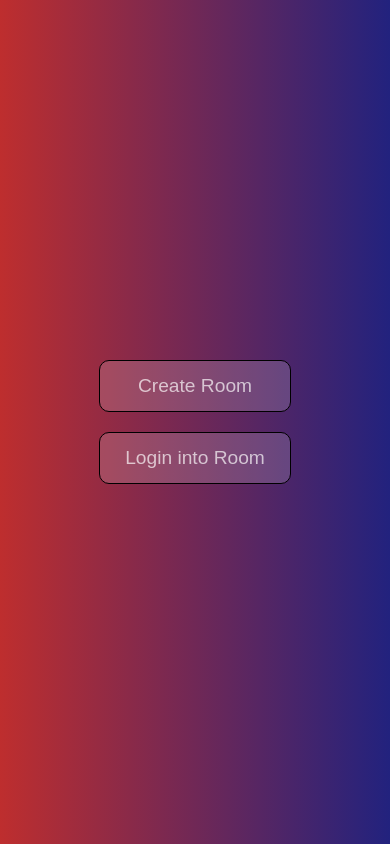
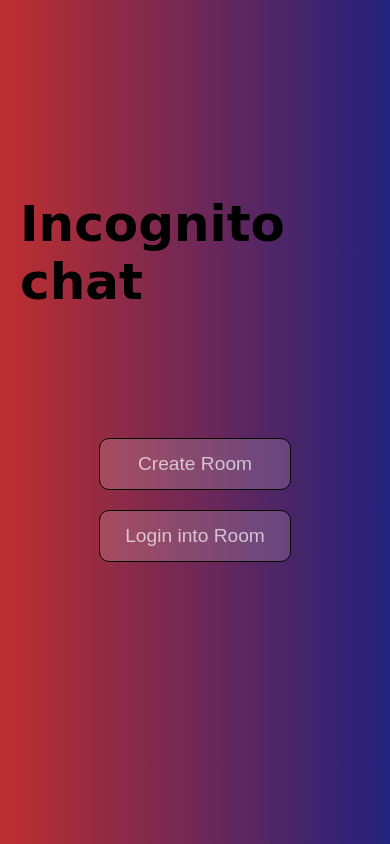
Before and after one commit to venuNan/Incognito_chat, a plain HTML site: page index.html in a window 390 px wide. Drawn offline with Linux system fonts and the light colour scheme.

Commit message:
modified all html files

```diff
--- a/index.html
+++ b/index.html
@@ -3,7 +3,7 @@
 <head>
     <meta charset="UTF-8">
     <meta name="viewport" content="width=device-width, initial-scale=1.0">
-    <title>IncogniChat | Home</title>
+    <title>Incognito Chat | Home</title>
     <style>
         html,body{
             margin:0%;
@@ -12,12 +12,21 @@
             display: flex;
             align-items: center;
             justify-content: center;
-            gap: 40px;
+            flex-direction: column;
             background:linear-gradient(to right,rgb(190, 46, 46),rgb(34, 34, 126));
             font-family: Arial, Helvetica, sans-serif;
         }
 
-        body a{
+        body div{
+            height: 20%;
+            width: 60%;
+            display: flex;
+            gap: 20px;
+            align-items: center;
+            justify-content: center;
+        }
+
+        body div a{
             width:190px;
             height: 50px;
             border: 1px solid black;
@@ -30,22 +39,31 @@
             font-size: larger;
             transition: transform 0.3s ease-in-out;
         }
-
-        body a:hover{
+        body h1{
+            font-family: cursive;
+            font-size: 50px;
+            margin: 20px;
+        }
+        body div a:hover{
             transform: scale(1.1);
             transition:transform 0.2s;
         }
         @media (max-width:600px) {
-            body{
+            body div{
                 display: flex;
                 flex-direction: column;
                 gap:20px;
+                height: 40%;
             }
         }
     </style>
 </head>
 <body>
-    <a href="create_room.html">Create Room</a>
-    <a href="login_into_room.html">Login into Room</a>
+    <h1>Incognito chat</h1>
+    <div>
+        <a href="create_room.html">Create Room</a>
+        <a href="login_to_room.html">Login into Room</a>
+    </div>
+
 </body>
 </html>
```
Also changed, not shown: create_room.html (+14 -7 lines), login_to_room.html (+14 -7 lines).
